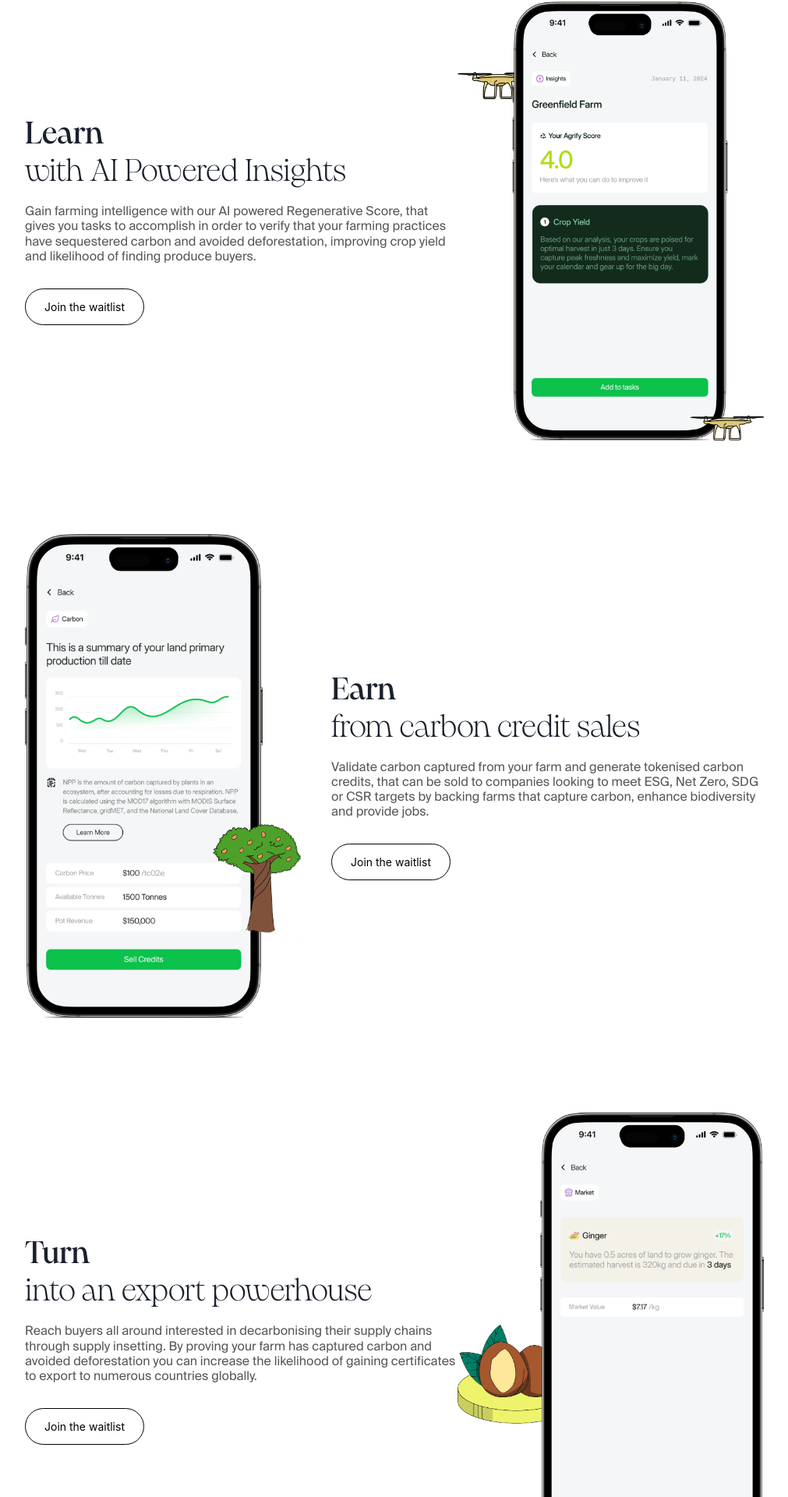
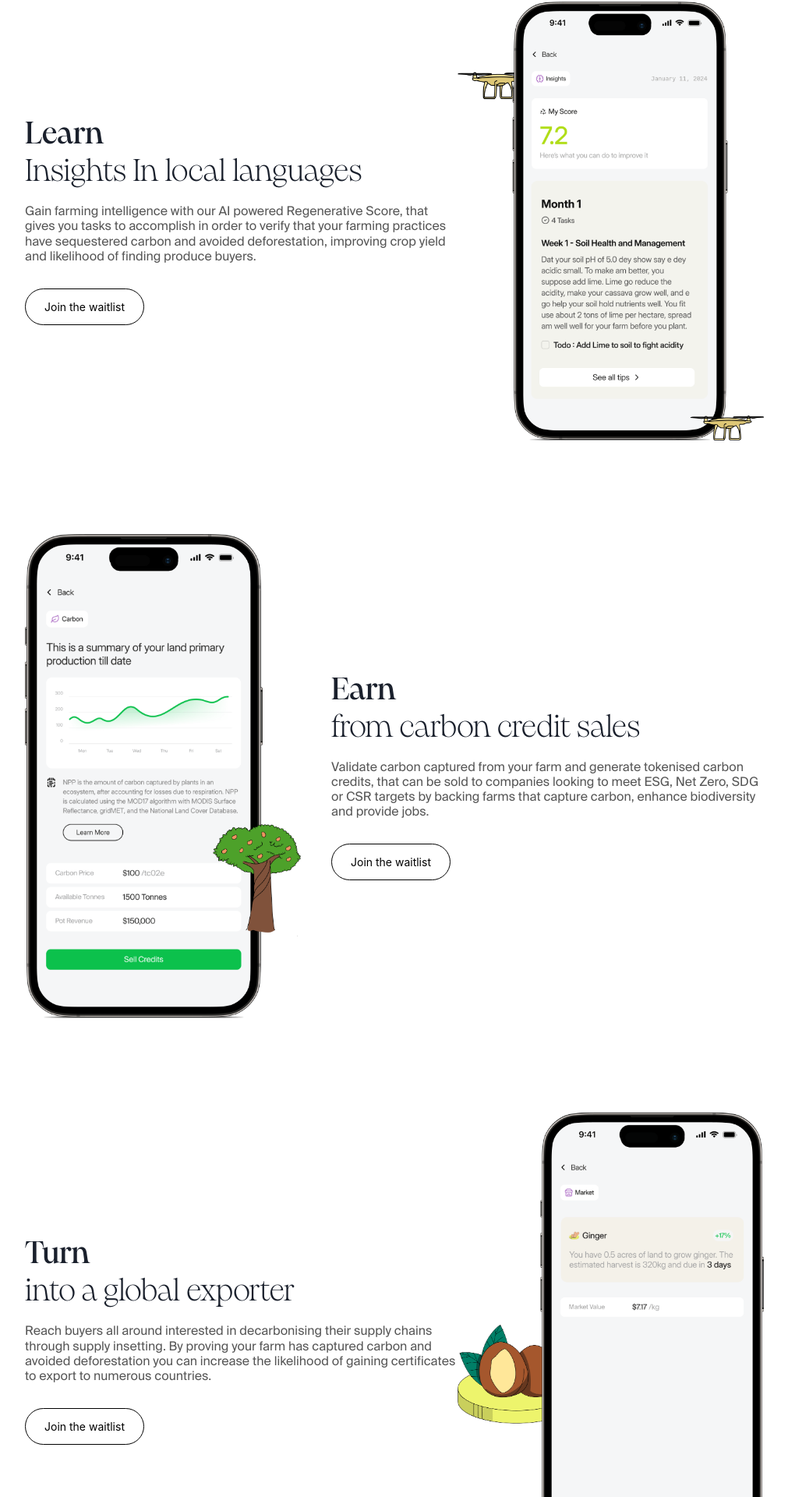
Before and after one commit to Agrify-Protocol/agrify-landing-v3, a Next.js app: page / in a window 1280 px wide. Shown: the part 2608-4528 px from the top of the page at 78% size, without its empty margins (134-1145 px from the left). Built offline with nearby package versions, Linux system fonts and the light colour scheme.

Commit message:
chore: update product mockup and write up

```diff
--- a/src/components/sections/Product/index.tsx
+++ b/src/components/sections/Product/index.tsx
@@ -10,7 +10,7 @@ const Product = () => {
   const cards = [
     {
       action: "Learn",
-      title: "with AI Powered Insights",
+      title: "Insights In local languages",
       text: "Gain farming intelligence with our AI powered Regenerative Score, that gives you tasks to accomplish in order to verify that your farming practices have sequestered carbon and avoided deforestation, improving crop yield and likelihood of finding produce buyers. ",
       img: learn,
     },
@@ -22,8 +22,8 @@ const Product = () => {
     },
     {
       action: "Turn",
-      title: "into an export powerhouse",
-      text: "Reach buyers all around interested in decarbonising their supply chains through supply insetting. By proving your farm has captured carbon and avoided deforestation you can increase the likelihood of gaining certificates to export to numerous countries globally.",
+      title: "into a global exporter",
+      text: "Reach buyers all around interested in decarbonising their supply chains through supply insetting. By proving your farm has captured carbon and avoided deforestation you can increase the likelihood of gaining certificates to export to numerous countries.",
       img: turn,
     },
   ];
```
Also changed, not shown: public/images/product-learn.png.
